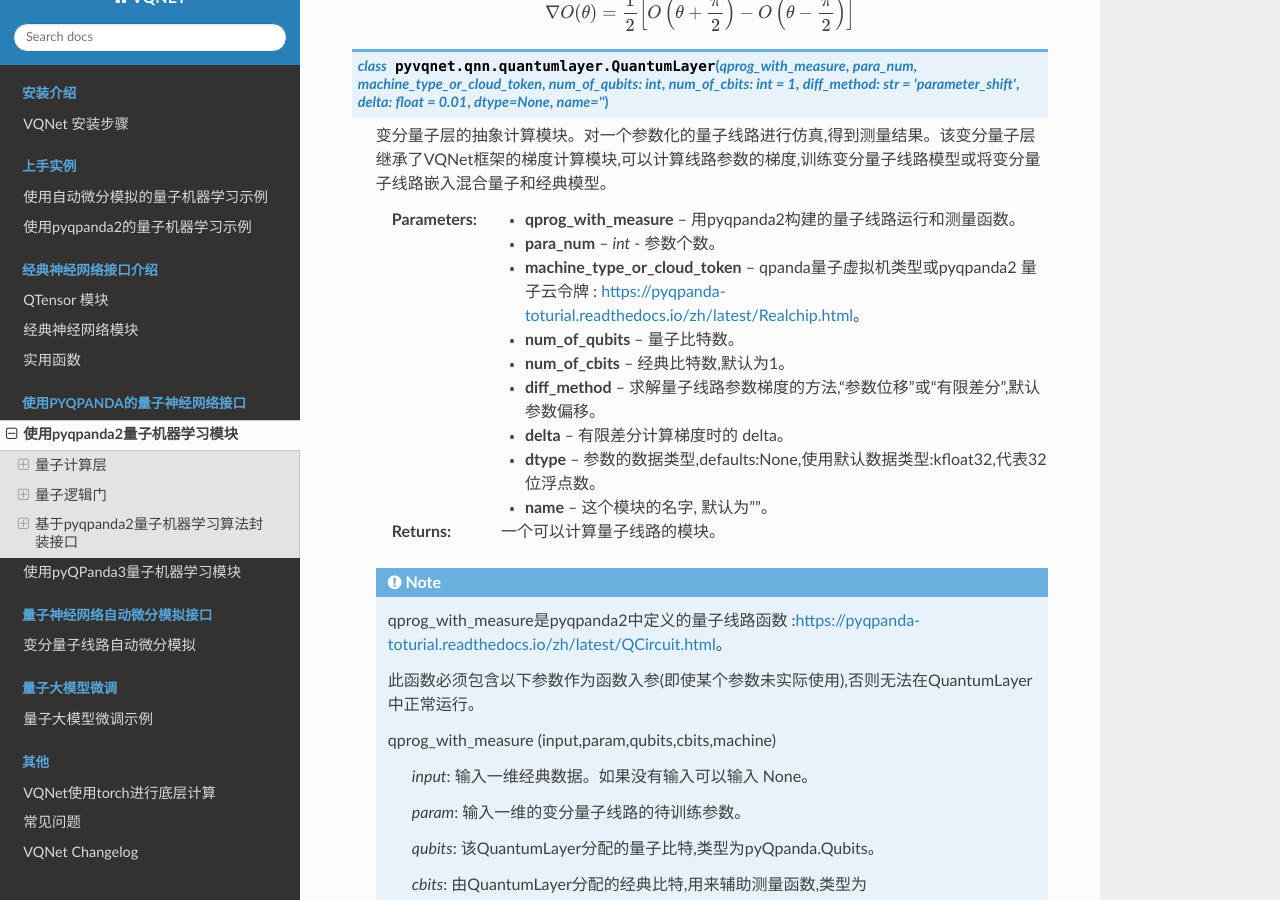
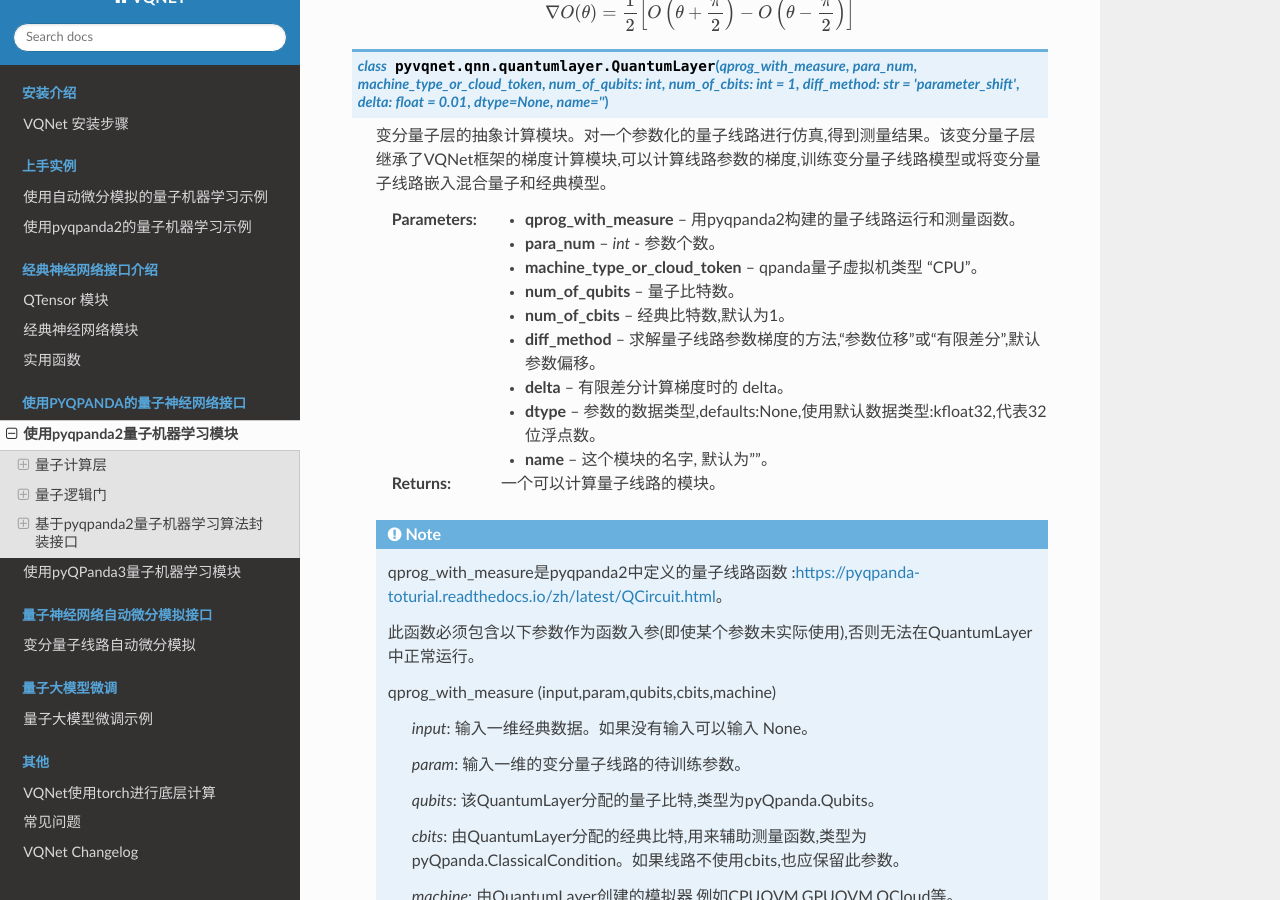
Before and after one commit to OriginQ/VQNET2.0-tutorial, a Sphinx documentation site: the page built from source/rst/qnn.rst, in a window 1280 px wide and 900 px high, scrolled down 852 px. Built offline with Sphinx 7.4.7 and the Read the Docs theme 3.1.0, drawn with Linux system fonts in a browser that asks for light colours.

Commit message:
[fix] remove deprecated url

```diff
--- a/source/rst/qnn.rst
+++ b/source/rst/qnn.rst
@@ -43,7 +43,7 @@
 
     :param qprog_with_measure: 用pyqpanda2构建的量子线路运行和测量函数。
     :param para_num: `int` - 参数个数。
-    :param machine_type_or_cloud_token: qpanda量子虚拟机类型或pyqpanda2 量子云令牌 : https://pyqpanda-toturial.readthedocs.io/zh/latest/Realchip.html。
+    :param machine_type_or_cloud_token: qpanda量子虚拟机类型 "CPU"。
     :param num_of_qubits: 量子比特数。
     :param num_of_cbits: 经典比特数,默认为1。
     :param diff_method: 求解量子线路参数梯度的方法,“参数位移”或“有限差分”,默认参数偏移。
```
